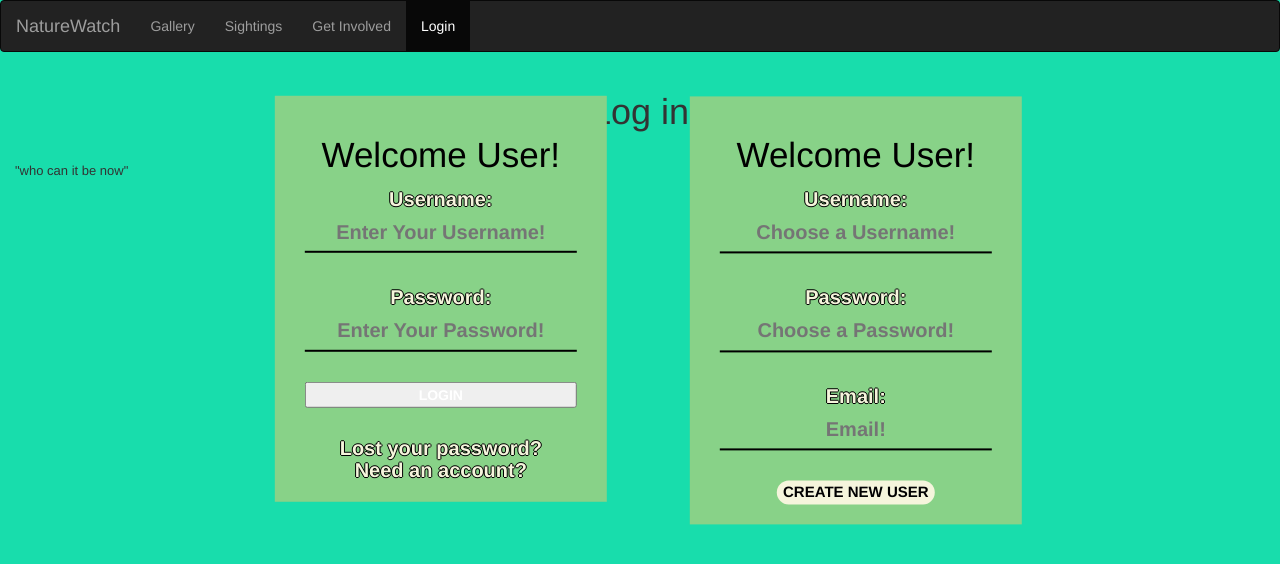
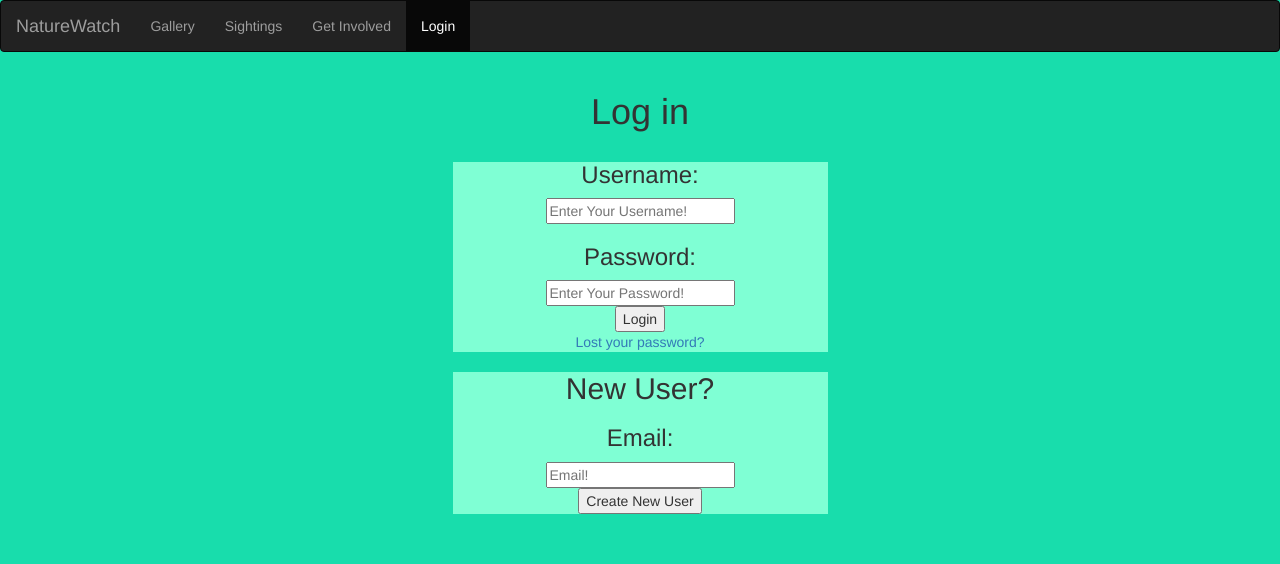
Before and after one commit to jcdaniels20/cs326-final-omicron, a website: page html/login.html in a window 1280 px wide. Drawn offline with nearby package versions, Linux system fonts and the light colour scheme.

Commit message:
added JS to login and lostpass.html and added example images of both in docs folder

```diff
--- a/html/login.html
+++ b/html/login.html
@@ -11,6 +11,7 @@
   </head>
   <!-- CSS -->
   <link href="StyleSheet.css" rel="stylesheet">
+  <script src="nature.js"></script>
 
 
   <body>
@@ -36,52 +37,58 @@
         </div>
     </div>
 
-    <div class = "container-fluid">
-    <body1>
-      <div class = "logintext">
-        <h1>
-          Welcome User!
-        </h1>
+    <div class = "container-fluid" id = "outerLogin">
+      <div style="width: 100%; margin: auto">
+        <div class = "ExistingUser">
           <form>
-            <p>Username:</p>
+            <h3>Username:</h3>
             <input type="text" id = "existUser" placeholder="Enter Your Username!">
-            <p>Password:</p>
+            <h3>Password:</h3>
             <input type="password" id = "existPass" placeholder="Enter Your Password!"> <br>
-            <input type="button" id = "existSubmit" value="LOGIN" onclick="loginHandler()"> <br>
-            <a href=""> Lost your password?</a> <br>
-            <a href=""> Need an account?</a> <br>
+            <button type="button" id = "existSubmit" onclick="loginHandler()">Login</button><br>
+            <a href="lostpass.html">Lost your password?</a> <br>
           </form>
-      </div>
-    </body1>
-    </div>
+        </div>
 
-    <div class = "container-fluid">
-    <body2>
-      <div class = "NewUser">
-        <h1 class = "newHeader">
-          Welcome User!
-        </h1>
+        <div class = "NewUser">
+          <h2 class = "newHeader">New User?</h2>
           <form>
-            <p class = "newUser"> Username:</p>
+            <!-- <p class = "newUser"> Username:</p>
             <input type="text" id = "newUser" placeholder="Choose a Username!">
             <p class = "newPassword"> Password:</p>
-            <input type="text" id = "newPass" placeholder="Choose a Password!"> <br>
-            <p class = "newEmail"> Email:</p>
+            <input type="text" id = "newPass" placeholder="Choose a Password!"> <br> -->
+            <h3 class = "newEmail"> Email:</h3>
             <input type="text" id = "newEmail" placeholder="Email!"> <br>
-            <button>CREATE NEW USER</button><br>
+            <button type="button" id="newSubmit" onclick="newUserHandler()">Create New User</button>
           </form>
+        </div>
       </div>
-    </body2>
     </div>
 
     <div class = "container-fluid">
       <p id="outputLogin" style="font-size: xx-large;">
-        <small style="font-size: small;">"who can it be now"</small>
+        <small style="font-size: small;"></small>
       </p>
     </div>
-    <script src="nature.js"></script>
+
 
   <style>
+
+    .ExistingUser {
+      width: 30%;
+      margin: auto;
+      text-align: center;
+      background-color: aquamarine;
+      padding: 0px;
+    }
+
+    .NewUser {
+      width: 30%;
+      margin: auto;
+      text-align: center;
+      background-color: aquamarine;
+    }
+    /*
     .logintext{
       color: white;
       align-items: center;
@@ -156,12 +163,12 @@
       background: black;
       border-radius: 1000px;
       color: white;
-    }
+    } */
 
 
 
 
-    .NewUser{
+    /* .NewUser{
       color: white;
       align-items: center;
       top: 50%;
@@ -235,7 +242,7 @@
       background: black;
       border-radius: 1000px;
       color: white;
-    }
+    } */
 
 
   </style>
--- a/html/nature.js
+++ b/html/nature.js
@@ -329,13 +329,19 @@ function removeElementsByClass(className){
     })();
   }
 
-  // Not working yet
   function loginHandler() {
     (async () => {
       let userName = document.getElementById("existUser").value;
       let password = document.getElementById("existPass").value;
       //document.getElementById("outputLogin").innerHTML= "Username: <b>" + userName + "<br>Password:" + password + "</b>";
       document.getElementById("outputLogin").innerHTML= "Username: "+ userName + ", Password: " + password;
+    })();
+  }
+
+  function newUserHandler() {
+    (async () => {
+      let email = document.getElementById("newEmail").value;
+      document.getElementById("outputLogin").innerHTML = "New User Email: " + email;
     })();
   }
 
```
Also changed, not shown: html/lostpass.html (+6 -8 lines), docs/login_existinguser.png (added), docs/login_newuser.png (added), docs/lostpass.png (added), 1 other file.
